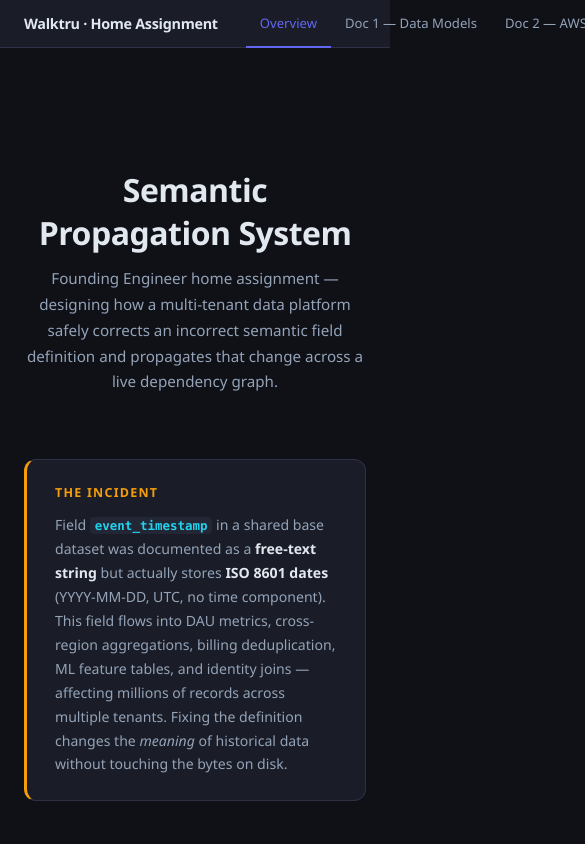
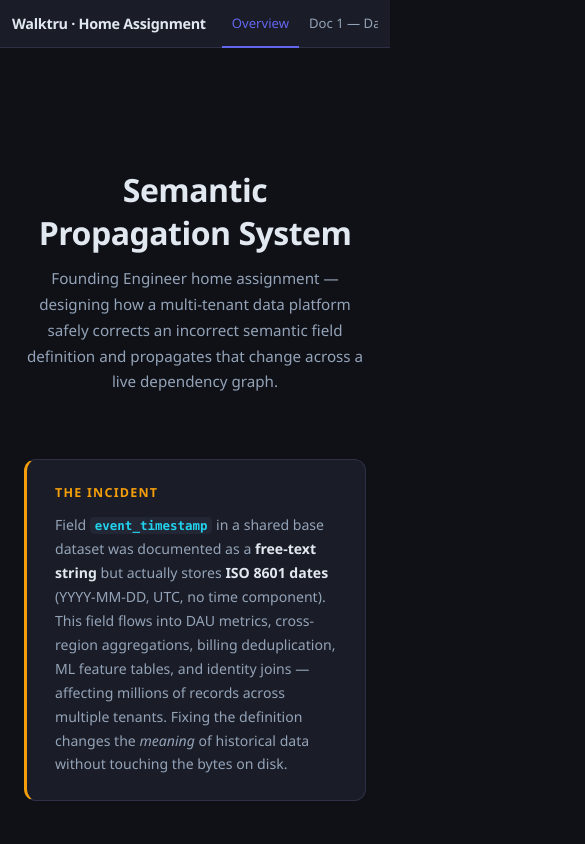
Before and after one commit to nirlevi5/walktrunir, a plain HTML site: page pages/index.html in a window 390 px wide. Shown: the top 844 px of the page, 585 px wide, since content can reach past the window. Drawn offline with Linux system fonts and the light colour scheme.

Commit message:
refactor navigation structure and styles for improved layout and responsiveness

```diff
--- a/assets/nav.js
+++ b/assets/nav.js
@@ -20,13 +20,17 @@
   brand.textContent = 'Walktru · Home Assignment';
   nav.appendChild(brand);
 
+  const links = document.createElement('div');
+  links.className = 'nav-links';
+
   pages.forEach(({ href, label }) => {
     const a = document.createElement('a');
     a.href = href;
     a.textContent = label;
     if (href === current) a.className = 'active';
-    nav.appendChild(a);
+    links.appendChild(a);
   });
 
+  nav.appendChild(links);
   document.body.prepend(nav);
 })();
--- a/assets/style.css
+++ b/assets/style.css
@@ -45,9 +45,34 @@ nav.site-nav .nav-brand {
   text-decoration: none;
   letter-spacing: -0.3px;
   white-space: nowrap;
+  flex: 0 0 auto;
 }
 
-nav.site-nav a:not(.nav-brand) {
+nav.site-nav .nav-links {
+  display: flex;
+  align-items: center;
+  min-width: 0;
+  overflow-x: auto;
+  overflow-y: hidden;
+  overscroll-behavior-x: contain;
+  scrollbar-width: thin;
+  scrollbar-color: var(--accent) var(--surface2);
+}
+
+nav.site-nav .nav-links::-webkit-scrollbar {
+  height: 8px;
+}
+
+nav.site-nav .nav-links::-webkit-scrollbar-track {
+  background: var(--surface2);
+}
+
+nav.site-nav .nav-links::-webkit-scrollbar-thumb {
+  background: var(--accent);
+  border-radius: 999px;
+}
+
+nav.site-nav .nav-links a {
   text-decoration: none;
   color: var(--muted);
   font-size: 0.82rem;
@@ -58,13 +83,28 @@ nav.site-nav a:not(.nav-brand) {
   border-bottom: 2px solid transparent;
   transition: color 0.15s, border-color 0.15s;
   white-space: nowrap;
+  flex: 0 0 auto;
 }
 
-nav.site-nav a:not(.nav-brand):hover { color: var(--text); }
+nav.site-nav .nav-links a:hover { color: var(--text); }
 
 nav.site-nav a.active {
   color: var(--accent);
   border-bottom-color: var(--accent);
+}
+
+@media (max-width: 700px) {
+  nav.site-nav {
+    padding: 0 12px;
+  }
+
+  nav.site-nav .nav-brand {
+    margin-right: 16px;
+  }
+
+  nav.site-nav .nav-links a {
+    padding: 0 10px;
+  }
 }
 
 /* ── Page content ── */
```
